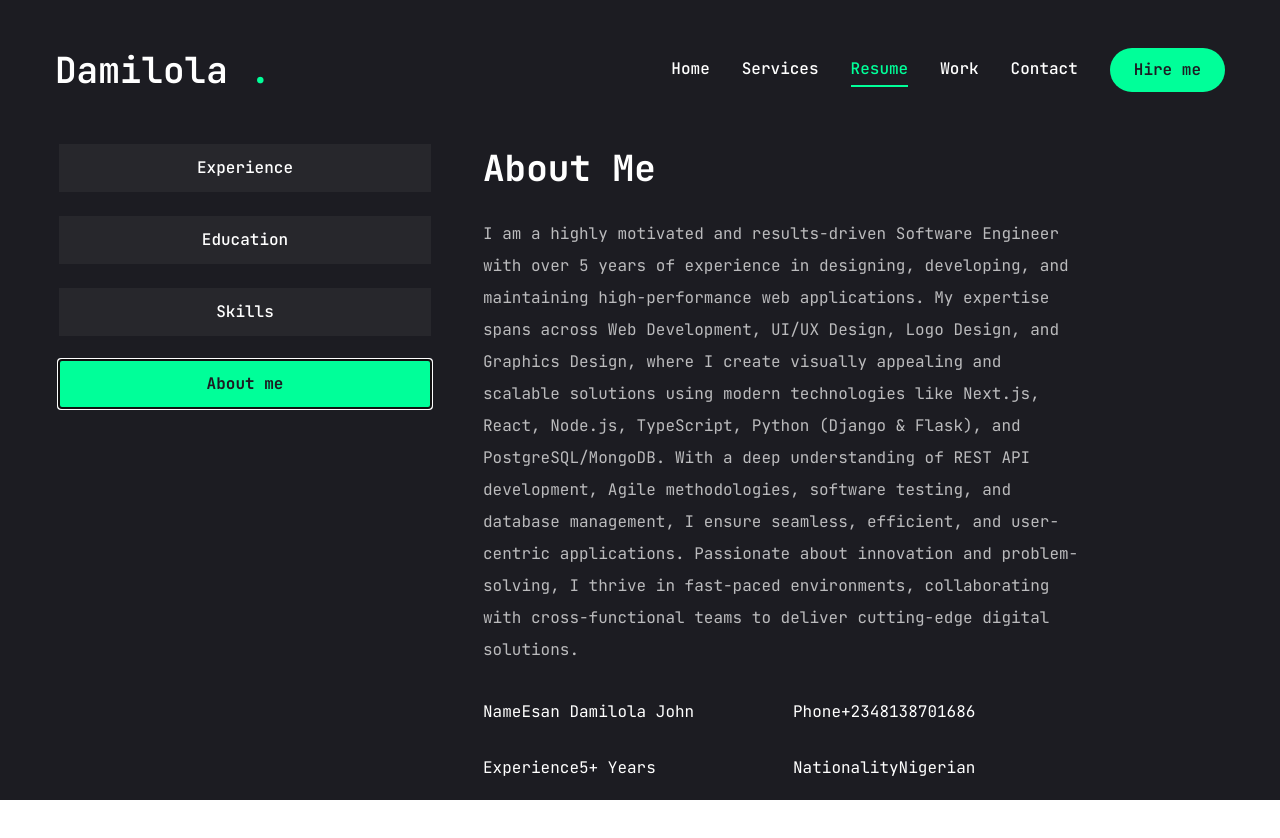
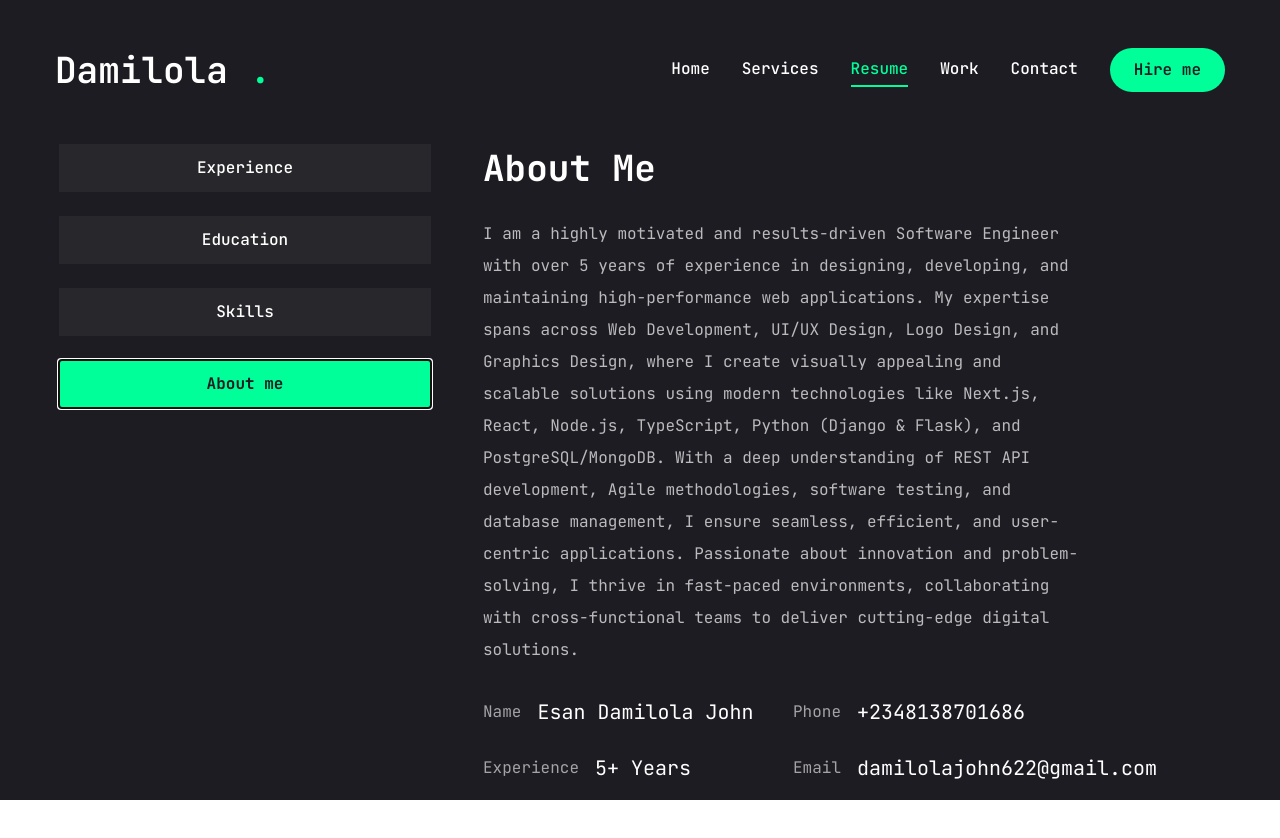
Before and after one commit to damilolajohn6/my-portfolio, a Next.js app: page /resume in a window 1280 px wide. Both pictures are taken after a click on the tab "About me". Shown: the top 838 px of the page. Built offline with nearby package versions, Linux system fonts and the light colour scheme.

Commit message:
resume page

```diff
--- a/src/app/resume/page.jsx
+++ b/src/app/resume/page.jsx
@@ -43,8 +43,8 @@ const about = {
     { fieldName: "Name", fieldValue: "Esan Damilola John" },
     { fieldName: "Phone", fieldValue: "+2348138701686" },
     { fieldName: "Experience", fieldValue: "5+ Years" },
+    { fieldName: "Email", fieldValue: "damilolajohn622@gmail.com" },
     { fieldName: "Nationality", fieldValue: "Nigerian" },
-    { fieldName: "Email", fieldValue: "damilolajohn622@gmail.com" },
     { fieldName: "Freelance", fieldValue: "Available" },
     { fieldName: "Language", fieldValue: "English" },
   ],
@@ -373,9 +373,9 @@ const ResumePage = () => {
                 <ul className="grid grid-cols-1 xl:grid-cols-2 gap-y-6 max-w-[620px] mx-auto  xl:mx-0">
                   {about.info.map((item, index) => {
                     return (
-                      <li key={index} className="">
-                        <span className="">{item.fieldName}</span>
-                        <span className="">{item.fieldValue}</span>
+                      <li key={index} className="flex items-center justify-center xl:justify-start gap-4">
+                        <span className="text-white/60">{item.fieldName}</span>
+                        <span className="text-xl">{item.fieldValue}</span>
                       </li>
                     );
                   })}
```
